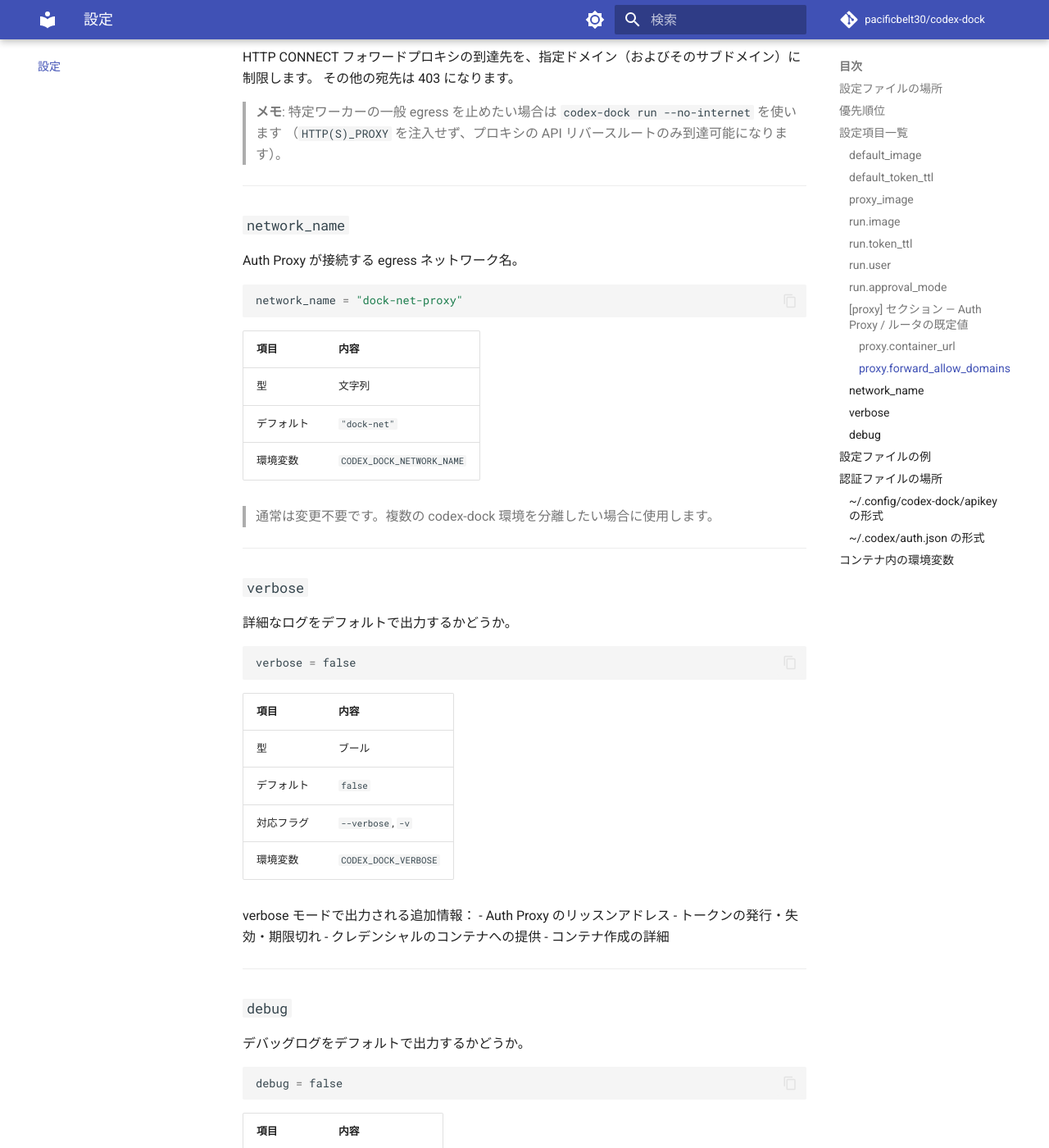
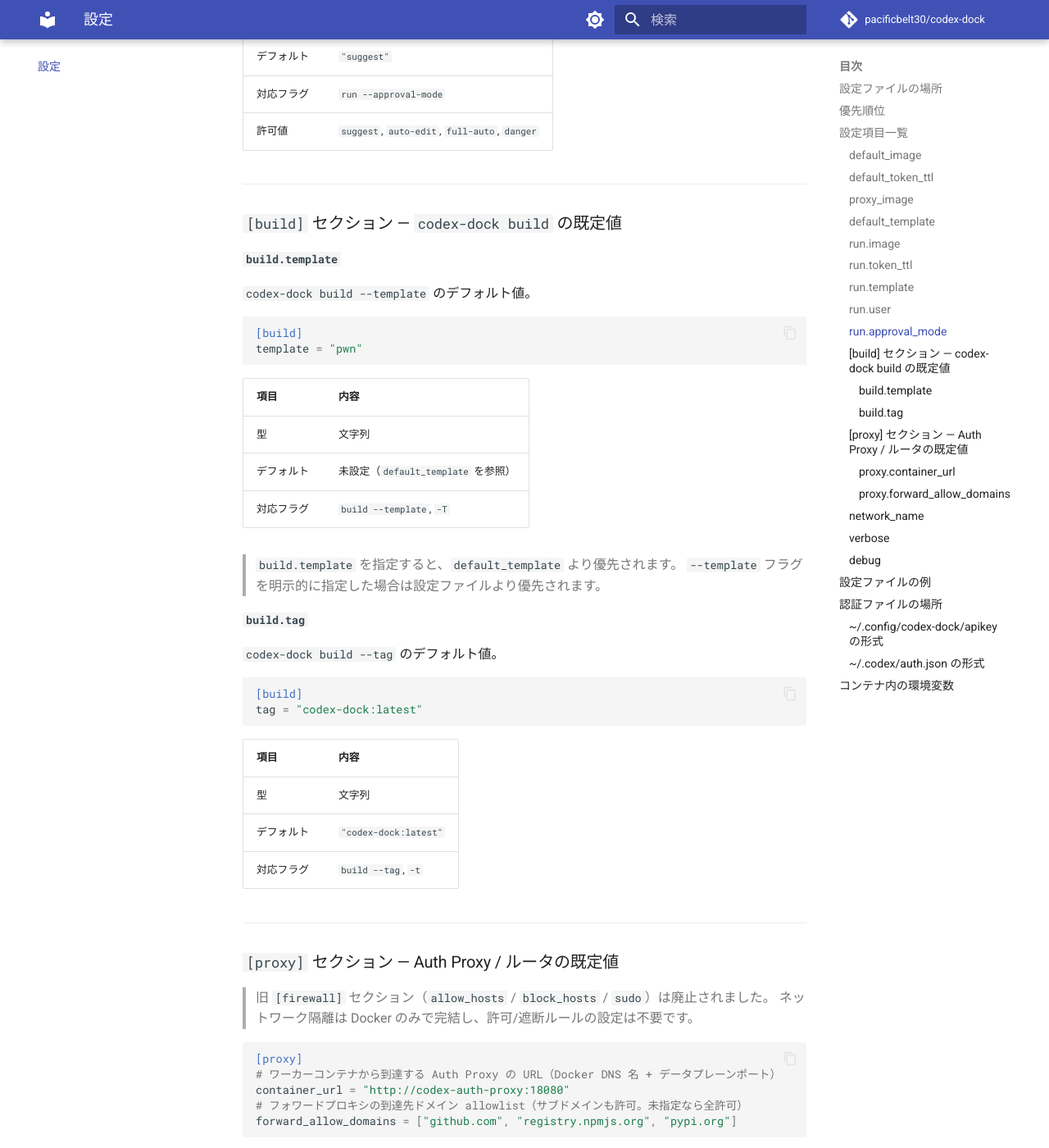
Before and after one commit to pacificbelt30/sandbox-codex, an MkDocs documentation site: the page built from doc/configuration.md, in a window 1280 px wide and 1400 px high, scrolled down 5593 px. Shown: the whole window at 82% size. Built offline with MkDocs 1.6.1 and Material for MkDocs 9.7.7, drawn with Linux system fonts in a browser that asks for light colours; comment, search, counter and statistics services are not loaded; some of the changed text lies outside the part shown.

Commit message:
feat: support default template in config file
Add config keys `default_template`, `run.template`, `build.template`,
and `build.tag` so users can set their preferred sandbox image template
in config.toml instead of passing --template on every command.

Precedence: CLI flag > section config > global config > built-in default.

Co-Authored-By: Claude Opus 4.6 <noreply@anthropic.com>
Claude-Session: https://claude.ai/code/session_01XYTboLga7JZNbB8KwiHrLM

````diff
--- a/doc/configuration.md
+++ b/doc/configuration.md
@@ -113,6 +113,26 @@ proxy_image = "codex-dock-proxy:latest"
 
 ---
 
+### `default_template`
+
+サンドボックスイメージのデフォルトテンプレート。`build` と `run` の両方に適用されます。
+
+```toml
+default_template = "plain"
+```
+
+| 項目 | 内容 |
+|---|---|
+| 型 | 文字列 |
+| デフォルト | 未設定（テンプレートなし） |
+| 対応フラグ | `build --template`, `run --image`（間接） |
+| 許可値 | `"plain"`, `"pwn"` など（`codex-dock build --template list` で一覧） |
+
+テンプレートを指定すると、対応するタグのイメージが使用されます（例: `"pwn"` → `codex-dock:pwn`）。
+セクション固有の設定（`build.template`、`run.template`）がある場合はそちらが優先されます。
+
+---
+
 ### `run.image`
 
 `codex-dock run --image` のデフォルト値を指定します。
@@ -152,6 +172,26 @@ token_ttl = 3600
 ---
 
 
+### `run.template`
+
+`codex-dock run` で使用するテンプレートのデフォルト値。
+
+```toml
+[run]
+template = "pwn"
+```
+
+| 項目 | 内容 |
+|---|---|
+| 型 | 文字列 |
+| デフォルト | 未設定（`default_template` を参照） |
+| 対応フラグ | `run --image`（間接：テンプレートのタグに解決される） |
+
+> `run.template` を指定すると、`default_template` より優先されます。
+> `--image` フラグを明示的に指定した場合はテンプレート設定より優先されます。
+
+---
+
 ### `run.user`
 
 `codex-dock run --user` のデフォルト値を指定します。
@@ -187,6 +227,43 @@ approval_mode = "suggest"
 | デフォルト | `"suggest"` |
 | 対応フラグ | `run --approval-mode` |
 | 許可値 | `suggest`, `auto-edit`, `full-auto`, `danger` |
+
+---
+
+### `[build]` セクション — `codex-dock build` の既定値
+
+#### `build.template`
+
+`codex-dock build --template` のデフォルト値。
+
+```toml
+[build]
+template = "pwn"
+```
+
+| 項目 | 内容 |
+|---|---|
+| 型 | 文字列 |
+| デフォルト | 未設定（`default_template` を参照） |
+| 対応フラグ | `build --template`, `-T` |
+
+> `build.template` を指定すると、`default_template` より優先されます。
+> `--template` フラグを明示的に指定した場合は設定ファイルより優先されます。
+
+#### `build.tag`
+
+`codex-dock build --tag` のデフォルト値。
+
+```toml
+[build]
+tag = "codex-dock:latest"
+```
+
+| 項目 | 内容 |
+|---|---|
+| 型 | 文字列 |
+| デフォルト | `"codex-dock:latest"` |
+| 対応フラグ | `build --tag`, `-t` |
 
 ---
 
@@ -306,6 +383,9 @@ default_token_ttl = 3600
 # egress（プロキシ）ネットワーク名
 network_name = "dock-net-proxy"
 
+# デフォルトテンプレート（未指定ならテンプレートなし）
+# default_template = "plain"
+
 # 詳細ログ（通常は false）
 verbose = false
 
@@ -316,6 +396,9 @@ debug = false
 # run サブコマンドのデフォルトイメージ（未指定なら default_image を使用）
 image = "codex-dock:latest"
 
+# run サブコマンドのテンプレート（未指定なら default_template を使用）
+# template = "pwn"
+
 # run サブコマンドのトークン TTL（未指定なら default_token_ttl を使用）
 token_ttl = 3600
 
@@ -324,6 +407,13 @@ user = "current"
 
 # run サブコマンドの承認モード
 approval_mode = "suggest"
+
+[build]
+# build サブコマンドのテンプレート（未指定なら default_template を使用）
+# template = "pwn"
+
+# build サブコマンドのデフォルトタグ
+# tag = "codex-dock:latest"
 
 [proxy]
 # ワーカーから到達する Auth Proxy URL（--proxy-container-url）
````
Also changed, not shown: doc/en/configuration.md (+90 -0 lines), 5 other files.
